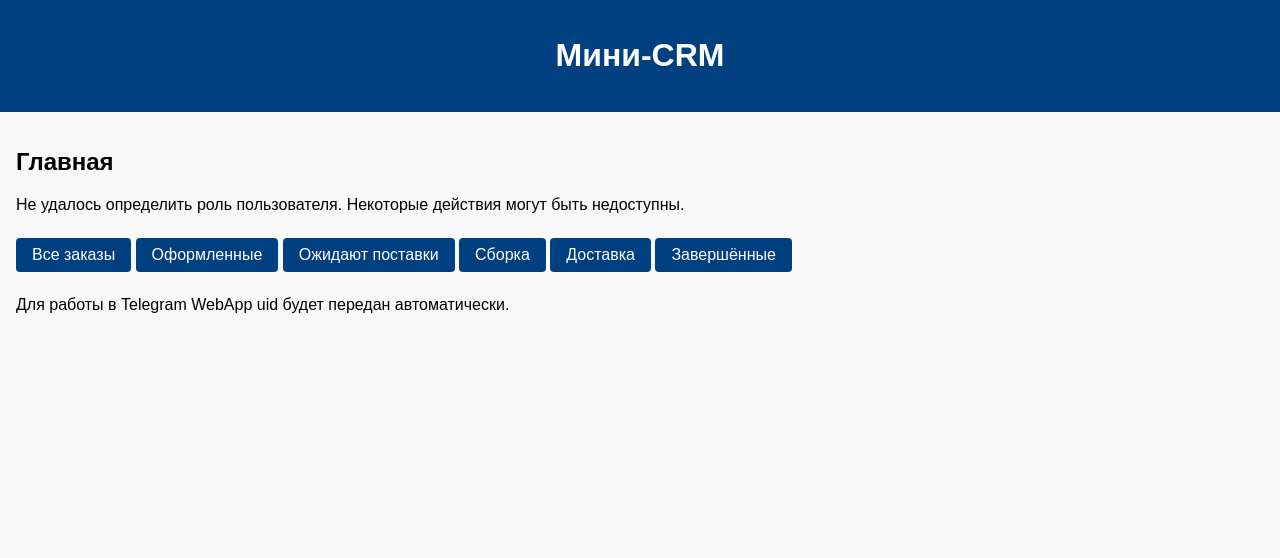
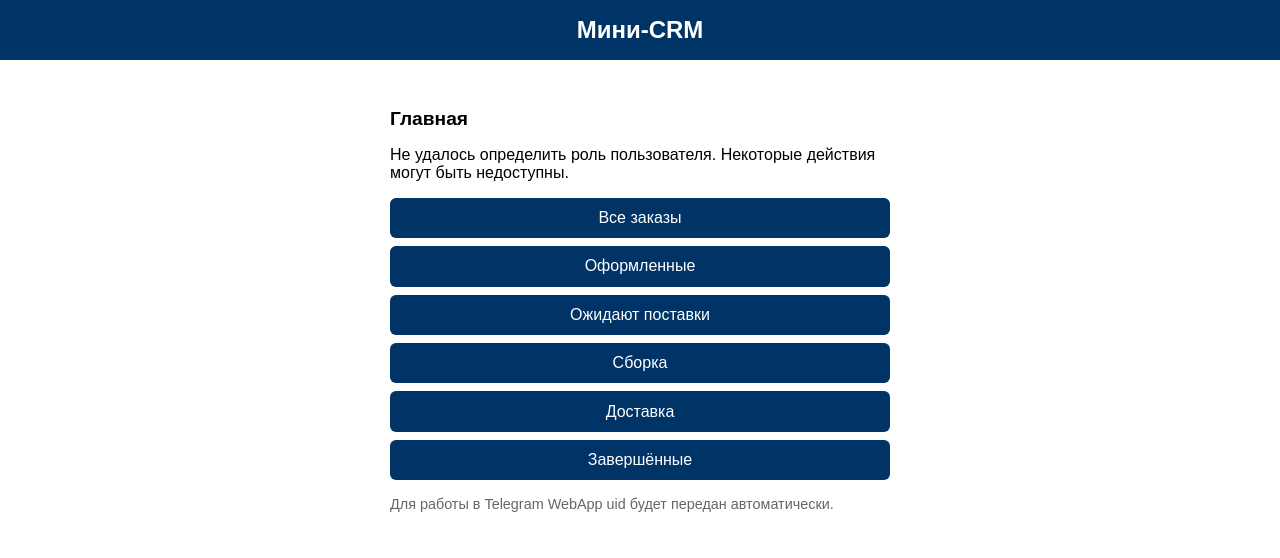
Before and after one commit to Mirrorby/agent_crm, a Flask app: page / in a window 1280 px wide. Shown: the top 558 px of the page. Run offline with Flask 3, Linux system fonts and the light colour scheme.

Commit message:
Update index.html

```diff
--- a/templates/index.html
+++ b/templates/index.html
@@ -1,27 +1,87 @@
-{% extends "base.html" %}
+<!DOCTYPE html>
+<html lang="ru">
+<head>
+  <meta charset="UTF-8" />
+  <meta name="viewport" content="width=device-width, initial-scale=1.0" />
+  <title>Мини-CRM</title>
+  <style>
+    body {
+      font-family: sans-serif;
+      background: #fff;
+      margin: 0;
+      padding: 0;
+    }
+    .container {
+      max-width: 500px;
+      margin: 0 auto;
+      padding: 1rem;
+    }
+    .header {
+      background: #003366;
+      color: white;
+      text-align: center;
+      padding: 1rem;
+    }
+    h1 {
+      margin: 0;
+      font-size: 1.5rem;
+    }
+    .section {
+      padding: 1rem 0;
+    }
+    .section h2 {
+      font-size: 1.2rem;
+      margin-bottom: 0.5rem;
+    }
+    .btn-group {
+      display: flex;
+      flex-wrap: wrap;
+      gap: 0.5rem;
+    }
+    .btn {
+      flex: 1 1 45%;
+      padding: 0.7rem;
+      background: #003366;
+      color: white;
+      text-align: center;
+      text-decoration: none;
+      border-radius: 6px;
+      font-size: 1rem;
+    }
+    .info {
+      font-size: 0.9rem;
+      color: #666;
+      margin-top: 1rem;
+    }
+  </style>
+</head>
+<body>
+  <div class="header">
+    <h1>Мини-CRM</h1>
+  </div>
 
-{% block title %}Главная{% endblock %}
-
-{% block content %}
+  <div class="container">
+    <div class="section">
       <h2>Главная</h2>
-  {% if role %}
-    <p>Ваша роль: <strong>{{ role }}</strong></p>
-  {% else %}
+      {% if not role %}
         <p>Не удалось определить роль пользователя. Некоторые действия могут быть недоступны.</p>
       {% endif %}
-  <nav>
+
+      <div class="btn-group">
+        <a class="btn" href="/orders/all?uid={{ uid }}">Все заказы</a>
+        <a class="btn" href="/orders/оформлен?uid={{ uid }}">Оформленные</a>
+        <a class="btn" href="/orders/ожидает поставки?uid={{ uid }}">Ожидают поставки</a>
+        <a class="btn" href="/orders/сборка?uid={{ uid }}">Сборка</a>
+        <a class="btn" href="/orders/доставка?uid={{ uid }}">Доставка</a>
+        <a class="btn" href="/orders/завершён?uid={{ uid }}">Завершённые</a>
         {% if role in ["manager", "admin"] %}
-      <a class="btn" href="{{ url_for('new_order', uid=uid) }}">Новый заказ</a>
+          <a class="btn" href="/new_order?uid={{ uid }}">➕ Новый заказ</a>
         {% endif %}
-    <a class="btn" href="{{ url_for('orders', status='all', uid=uid) }}">Все заказы</a>
-    <a class="btn" href="{{ url_for('orders', status='оформлен', uid=uid) }}">Оформленные</a>
-    <a class="btn" href="{{ url_for('orders', status='ожидает поставки', uid=uid) }}">Ожидают поставки</a>
-    <a class="btn" href="{{ url_for('orders', status='сборка', uid=uid) }}">Сборка</a>
-    <a class="btn" href="{{ url_for('orders', status='доставка', uid=uid) }}">Доставка</a>
-    <a class="btn" href="{{ url_for('orders', status='завершён', uid=uid) }}">Завершённые</a>
-  </nav>
-  <p>Для работы в Telegram WebApp uid будет передан автоматически.</p>
-{% endblock %}
+      </div>
+
+      <p class="info">Для работы в Telegram WebApp uid будет передан автоматически.</p>
+    </div>
+  </div>
 
   <script>
     window.Telegram.WebApp.ready();
@@ -29,12 +89,14 @@
     const uid = initData?.user?.id;
 
     if (uid) {
-    const current = new URL(window.location.href);
-    if (!current.searchParams.has("uid")) {
-      current.searchParams.set("uid", uid);
-      window.location.replace(current.toString());
+      const url = new URL(window.location.href);
+      if (!url.searchParams.has("uid")) {
+        url.searchParams.set("uid", uid);
+        window.location.replace(url.toString());
       }
     } else {
-    console.warn("UID not available from Telegram WebApp");
+      console.warn("UID не получен из Telegram WebApp");
     }
   </script>
+</body>
+</html>
```
Lines whose indentation alone changed are shown as unchanged.
